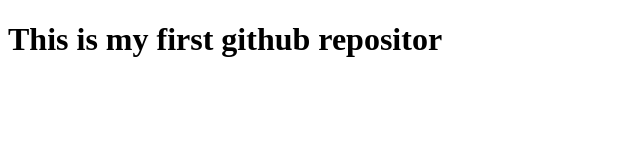
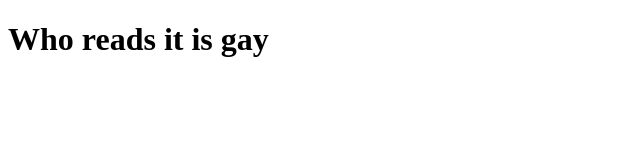
Before and after one commit to Nickisdaone/first-repo, a plain HTML site: page index.html in a window 1280 px wide. Shown: the whole page, without its empty margins (0-640 px from the left). Drawn offline with Linux system fonts and the light colour scheme.

Commit message:
for rati

```diff
--- a/index.html
+++ b/index.html
@@ -7,6 +7,6 @@
     <title>My website</title>
 </head>
 <body>
-    <h1> This is my first github repositor</h1>
+    <h1> Who reads it is gay </h1>
 </body>
 </html>
```
